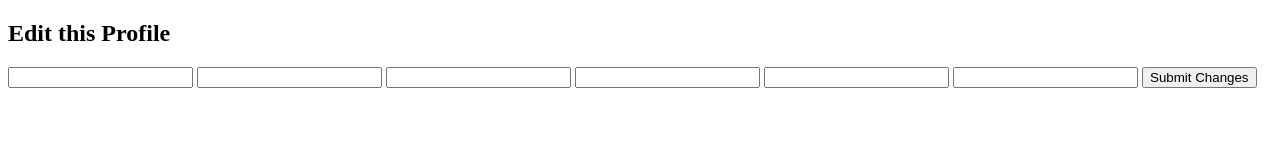
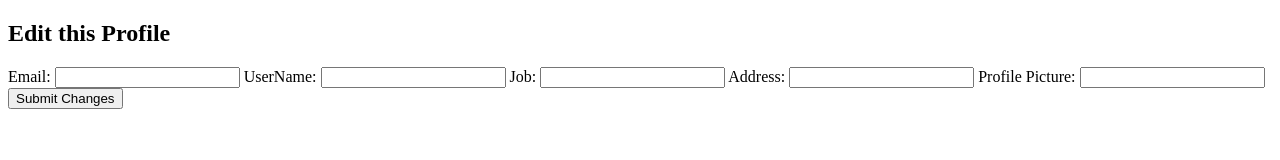
Before and after one commit to GiliEllen/login-reg-edit-profile, a website: page Main/public/editProfile.html in a window 1280 px wide. Drawn offline with Linux system fonts and the light colour scheme.

Commit message:
edit profile page

```diff
--- a/Main/public/editProfile.html
+++ b/Main/public/editProfile.html
@@ -11,22 +11,26 @@
 <body>
 
     <h2>Edit this Profile</h2>
-    <form>
-        <label for="email"></label>
+    <div class="form_container">
+        <form onsubmit="handleEditUser(event)">
+            <label for="email">Email:</label>
             <input name="email" type="email">
-        <label for="password"></label>
-        <input name="password" type="password">
-        <label for="username"></label>
+            <!-- <label for="password"></label>
+        <input name="password" type="password"> -->
+            <label for="username">UserName:</label>
             <input name="username" type="text">
-        <label for="job"></label>
+            <label for="job">Job:</label>
             <input name="job" type="text">
-        <label for="address"></label>
+            <label for="address">Address:</label>
             <input name="address" type="text">
-        <label for="profilePic"></label>
+            <label for="profilePic">Profile Picture:</label>
             <input name="profilePic" type="url">
             <button type="submit">Submit Changes</button>
 
         </form>
+    </div>
+    <script src="./dist/editProfile.js"></script>
+
 </body>
 
 </html>
--- /dev/null
+++ b/Main/public/editProfile.ts
@@ -0,0 +1,5 @@
+console.log(`connected`)
+
+async function handleEditUser(event) {
+    const email = event
+}
```
Also changed, not shown: Main/public/dist/editProfile.js (added). Lines whose indentation alone changed are shown as unchanged.
